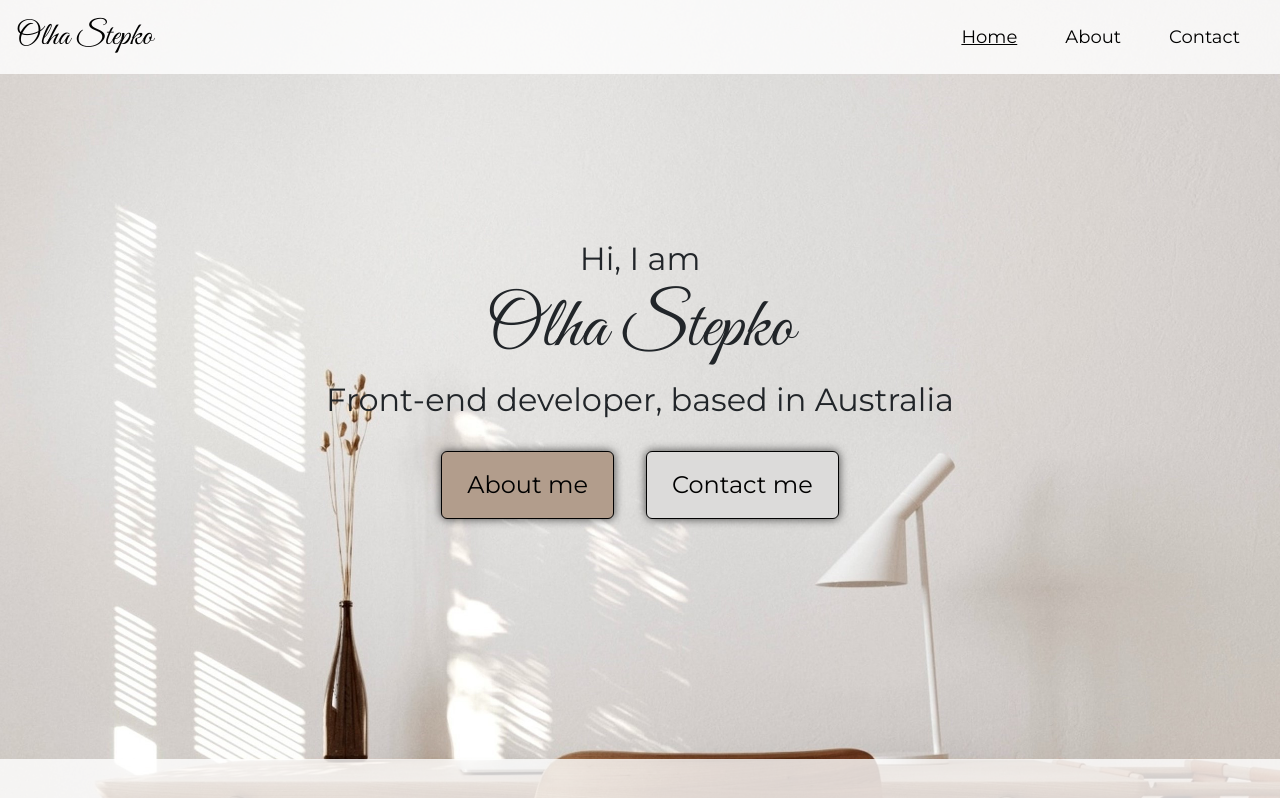
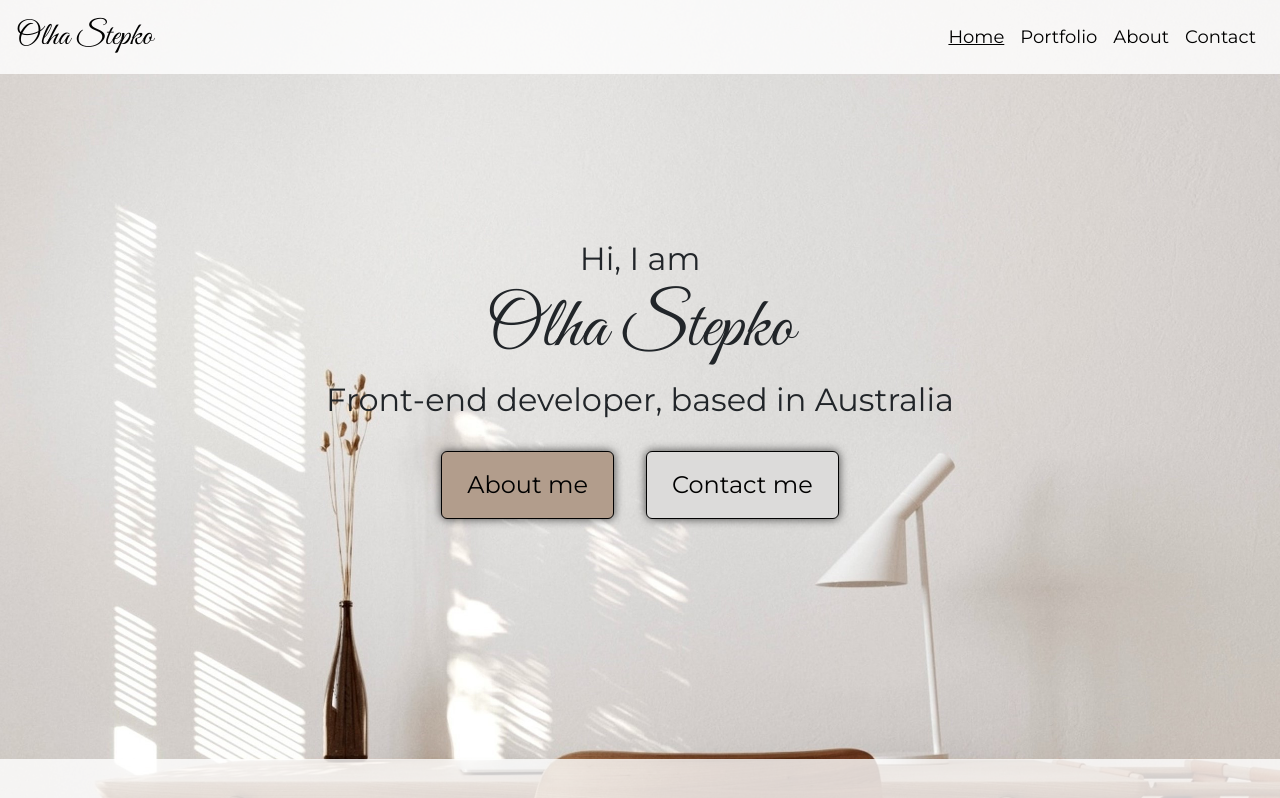
Before and after one commit to Lia-O1/portfolio-react-2, a React (Create React App) app: page / in a window 1280 px wide. Shown: the top 798 px of the page. Built offline with nearby package versions, Linux system fonts and the light colour scheme.

Commit message:
Added Portfolio link to the navbar
NavLink is changed to NavHashLink in order to go to specific elements.

```diff
--- a/src/Components/Navbar.js
+++ b/src/Components/Navbar.js
@@ -1,5 +1,5 @@
 import React, { Fragment, useState } from "react";
-import { NavLink, useMatch } from "react-router-dom";
+import { NavHashLink } from "react-router-hash-link";
 import "../styles/Navbar.css";
 
 export default function Navbar() {
@@ -10,9 +10,9 @@ export default function Navbar() {
     <Fragment>
       <div className="container-fluid Navbar">
         <nav className="navbar navbar-expand-lg fixed-top px-3 my-navbar">
-          <NavLink to="/" className="navbar-brand m-0">
+          <NavHashLink to="/#home-head" className="navbar-brand m-0">
             <span className="nav-logo">Olha Stepko</span>
-          </NavLink>
+          </NavHashLink>
           <button
             onClick={toggle}
             className={`navbar-toggler  ${isOpen ? "" : "collapsed"}`}
@@ -34,30 +34,38 @@ export default function Navbar() {
             id="navbarNav"
           >
             <ul className="navbar-nav">
-              <li className="nav-item px-3">
-                <NavLink
-                  to="/"
-                  className={`nav-link ${useMatch("/") ? "active" : ""}`}
+              <NavHashLink
+                to="/#home-head"
+                className="nav-link"
+                activeClassName="active"
+                exact
               >
                 Home
-                </NavLink>
-              </li>
-              <li className="nav-item px-3">
-                <NavLink
-                  to="/about"
-                  className={`nav-link ${useMatch("/about") ? "active" : ""}`}
+              </NavHashLink>
+              <NavHashLink
+                to="/#portfolio"
+                className="nav-link no-underline"
+                activeClassName="active"
+                smooth
+              >
+                Portfolio
+              </NavHashLink>
+              <NavHashLink
+                to="/about/#about-head"
+                className="nav-link"
+                activeClassName="active"
+                exact
               >
                 About
-                </NavLink>
-              </li>
-              <li className="nav-item px-3 ">
-                <NavLink
+              </NavHashLink>
+              <NavHashLink
                 to="/contact"
-                  className={`nav-link ${useMatch("/contact") ? "active" : ""}`}
+                className="nav-link"
+                activeClassName="active"
+                exact
               >
                 Contact
-                </NavLink>
-              </li>
+              </NavHashLink>
             </ul>
           </div>
         </nav>
--- a/src/styles/Navbar.css
+++ b/src/styles/Navbar.css
@@ -13,12 +13,21 @@
   color: #000;
   transition: all 250ms ease-in-out;
 }
+
 .Navbar .nav-link:hover {
   color: #b29d8c;
 }
 .Navbar .nav-link.active {
   text-decoration: underline;
-  color: #000 !important;
+  color: #000;
+}
+
+.Navbar .no-underline {
+  text-decoration: none !important;
+}
+
+.Navbar .no-underline:hover {
+  color: #b29d8c;
 }
 
 .Navbar img {
--- a/src/views/About.js
+++ b/src/views/About.js
@@ -6,7 +6,7 @@ import "../styles/About.css";
 
 export default function About() {
   return (
-    <div className="About">
+    <div className="About" id="about-head">
       <Navbar />
       <div className="text-center about-greeting">
         <h1>About me</h1>
--- a/src/views/Home.js
+++ b/src/views/Home.js
@@ -8,7 +8,7 @@ import "../styles/Home.css";
 
 export default function Home() {
   return (
-    <div className="Home">
+    <div className="Home" id="home-head">
       <Navbar />
       <div className="d-flex flex-column ustify-content-center align-items-center text-center">
         <h2>Hi, I am</h2>
@@ -30,7 +30,7 @@ export default function Home() {
           </button>
         </div>
       </div>
-      <div className="space py-5 ">
+      <div className="space py-5" id="portfolio">
         <div className="d-flex flex-column between-parts">
           <div className="d-flex justify-content-start">
             Take a look at my portfolio - projects
@@ -38,7 +38,7 @@ export default function Home() {
         </div>
       </div>
       <div className="py-5">
-        <div className="container mt-5" id="portfolio">
+        <div className="container mt-5">
           <div className="row">
             <div className="col-lg-6 mb-3 mt-3">
               <a
```
Lines whose indentation alone changed are shown as unchanged.
